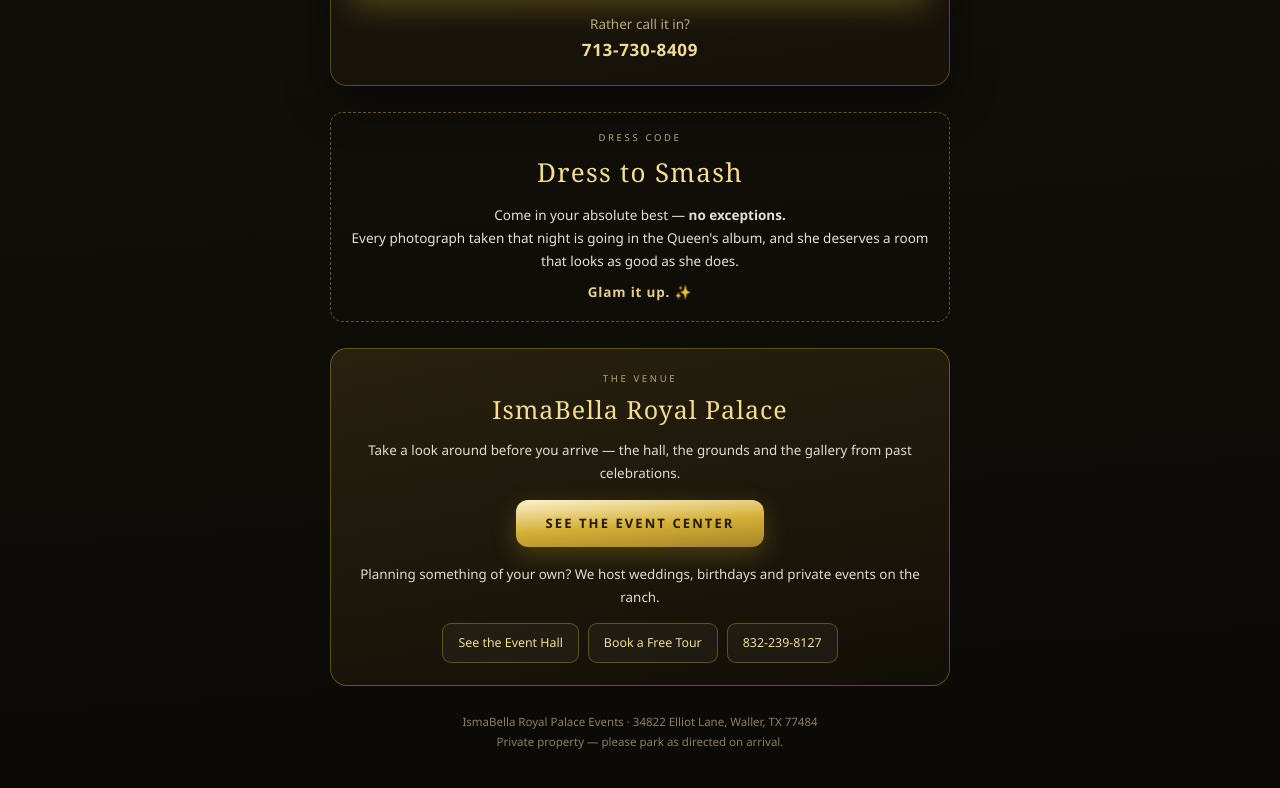
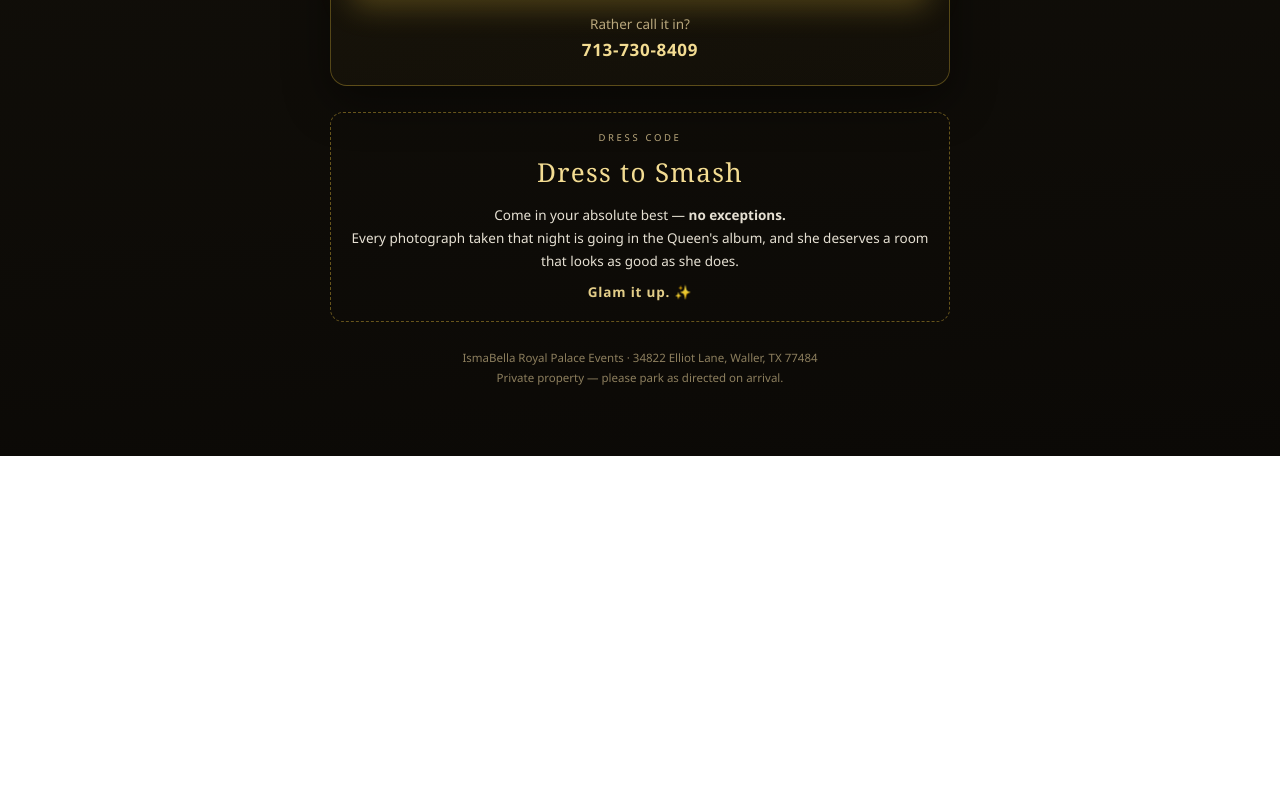
Before and after one commit to 7zwebdevelopers/christabel-rsvp, a plain HTML site: page index.html in a window 1280 px wide. Shown: the part 1509-2297 px from the top of the page. After the commit the page ends 1965 px from the top, so only its background shows below. Drawn offline with Linux system fonts and the light colour scheme.

Commit message:
Remove venue promo block per Dr B — website paused

```diff
--- a/index.html
+++ b/index.html
@@ -261,27 +261,6 @@
     </div>
   </div>
 
-  <div class="venue-promo">
-    <div class="lab">The Venue</div>
-    <div class="vp-title">IsmaBella Royal Palace</div>
-    <div class="vp-text">
-      Take a look around before you arrive — the hall, the grounds and the
-      gallery from past celebrations.
-    </div>
-    <a class="vp-btn" href="https://ismabellaroyalevents.com" target="_blank" rel="noopener">
-      See the Event Center
-    </a>
-    <div class="vp-text" style="margin-top:16px">
-      Planning something of your own? We host weddings, birthdays and
-      private events on the ranch.
-    </div>
-    <div class="vp-links">
-      <a href="https://ismabellaroyalevents.com/event-hall" target="_blank" rel="noopener">See the Event Hall</a>
-      <a href="https://ismabellaroyalevents.com/book-a-tour" target="_blank" rel="noopener">Book a Free Tour</a>
-      <a href="tel:+18322398127">832-239-8127</a>
-    </div>
-  </div>
-
   <div class="note">
     IsmaBella Royal Palace Events · 34822 Elliot Lane, Waller, TX 77484<br>
     Private property — please park as directed on arrival.
```
